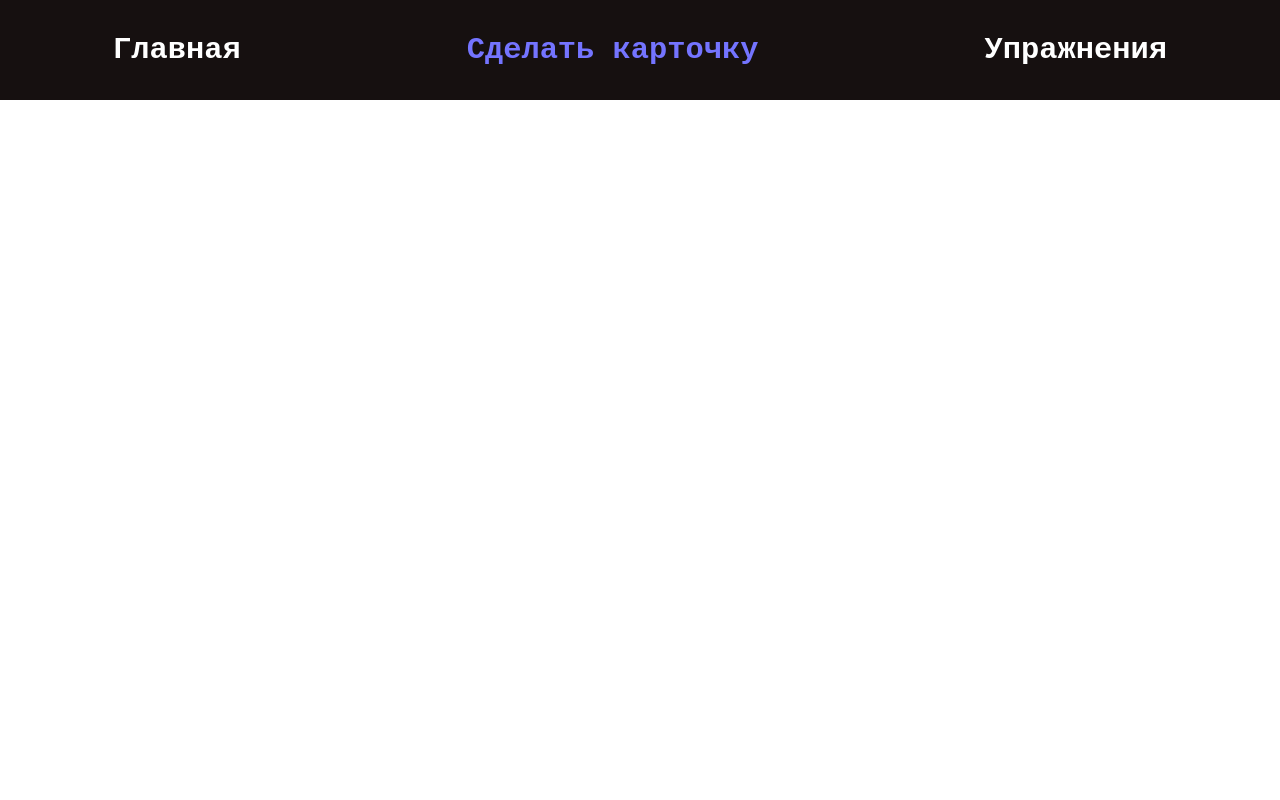
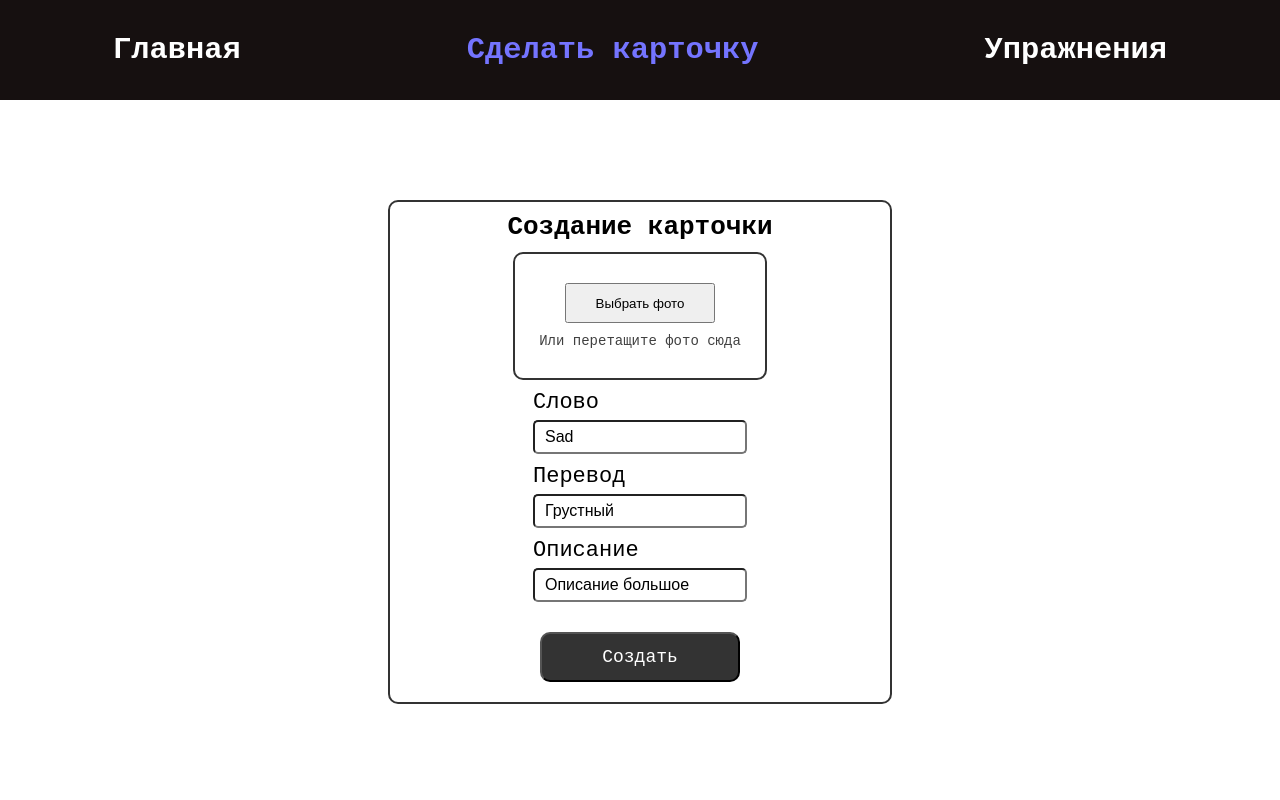
Before and after one commit to D2MIN/Quizlet-, a React (Create React App) app: page /create-card in a window 1280 px wide. Shown: the top 800 px of the page. Built offline with nearby package versions, Linux system fonts and the light colour scheme.

Commit message:
Сделал первый прототип страницы для создания карточек, без участия бд и самого создания

```diff
--- a/src/Components/App/ColorStyles.scss
+++ b/src/Components/App/ColorStyles.scss
@@ -1,3 +1,4 @@
 $dark-bg : rgb(22, 16, 16);
 $hover-link-color: rgb(116, 116, 255);
 $strongColor : rgb(0, 110, 255);
+$active-input : rgba(134, 134, 255, 0.63);
--- /dev/null
+++ b/src/Components/Pages/CreateCard/CreateCard.module.scss
@@ -0,0 +1,83 @@
+@use '../../App/ColorStyles.scss' as *;
+
+.CreateCard{
+    display: flex;
+    justify-content: center;
+    margin-top: 100px;
+    font-family: monospace;
+}
+
+.createCardSection{
+    display: flex;
+    flex-direction: column;
+    justify-content: center;
+    align-items: center;
+
+    width: 500px;
+    height: 500px;
+    border: 2px solid #333;
+    border-radius: 10px;
+}
+
+.imgCard{
+    border: 2px solid #333;
+    border-radius: 10px;
+
+    display: flex;
+    justify-content: center;
+    align-items: center;
+
+    width: 250px;
+    height: 150px;
+
+    input{
+        position: absolute;
+        opacity: 0;
+        width: 250px;
+        height: 150px;
+        z-index: 2;
+    }
+
+    overflow: hidden;
+}
+
+.imgPrev{
+    img{
+        display: flex;
+        justify-content: center;
+        align-items: center;
+        height: 100%;
+        width: 100%;
+        min-width: 250px;
+        min-height: 150px;
+        object-fit: cover;
+    }
+}
+
+.selectTitle{
+    display: flex;
+    flex-direction: column;
+    justify-content: center;
+    align-items: center;
+    gap: 10px;
+
+    p{
+        font-size: 14px;
+        color: rgb(65, 65, 65);
+    }
+}
+
+.selectBtn{
+    height: 40px;
+    width: 150px;
+}
+
+.imgCard:hover .selectBtn{
+    transition: all 1s;
+    background-color: $strongColor;
+    color: white;
+}
+
+.button{
+    margin: 20px 0px;
+}
--- /dev/null
+++ b/src/Components/Pages/CreateCard/CreateCard.tsx
@@ -0,0 +1,55 @@
+import React, { useState } from "react";
+import style from './CreateCard.module.scss';
+import { ButtonForm } from "../../Shared/ButtonForm/ButtonForm";
+import { InputForm } from "../../Shared/InputForm/InputForm";
+
+export function CreateCard(){
+
+    const [selectedImage, setSelectedImage] = useState<string | null>(null);
+    function handleImageChange(event:any){
+        const file = event.target.files[0];
+        if(file){
+            setSelectedImage(URL.createObjectURL(file));
+        };
+    };
+
+    return(
+        <div className={style.CreateCard}>
+            <div className={style.createCardSection}>
+                <h1 style={{margin:'10px'}}>Создание карточки</h1>
+                <div className={style.imgCard}>
+                    <input
+                        className={style.fileImg}
+                        type='file'
+                        accept="image/*"
+                        onChange={handleImageChange}
+                    />
+                    <div className={style.imgPrev}>
+                        {selectedImage != null?
+                            (
+                                <div>
+                                    <img
+                                        src={selectedImage}
+                                        alt="Загруженное изображение"
+                                    />
+                                </div>
+                            ) :
+                            <div className={style.selectTitle}>
+                                <button className={style.selectBtn}>Выбрать фото</button>
+                                <p>Или перетащите фото сюда </p>
+                            </div>
+                        }
+                    </div>
+                </div>
+                <div className={style.inputs}>
+                    <InputForm text='Sad' title="Слово"/>
+                    <InputForm text='Грустный' title="Перевод"/>
+                    <InputForm text='Описание большое' title="Описание"/>
+                </div>
+                <div className={style.button}>
+                    <ButtonForm text="Создать"/>
+                </div>
+            </div>
+        </div>
+    )
+}
--- a/src/Components/Pages/MainPage/Main.module.scss
+++ b/src/Components/Pages/MainPage/Main.module.scss
@@ -7,6 +7,10 @@
     overflow: hidden;
 }
 
+.body{
+    min-height: calc(100vh - 100px);
+}
+
 .header{
     height: 100px;
 }
--- a/src/Components/Pages/MainPage/Main.tsx
+++ b/src/Components/Pages/MainPage/Main.tsx
@@ -1,3 +1,4 @@
+import { Outlet } from "react-router-dom";
 import { Footer } from "../../Widgets/Footer/Footer";
 import { Header } from "../../Widgets/Header/Header";
 import { MainBody } from "../../Widgets/MainBody/MainBody";
@@ -11,7 +12,8 @@ export function Main(){
                 <Header/>
             </div>
             <div className={style.body}>
-                <MainBody/>
+                {/* <MainBody/> */}
+                <Outlet />
             </div>
             <div className={style.footer}>
                 <Footer/>
--- /dev/null
+++ b/src/Components/Shared/ButtonForm/ButtonForm.module.scss
@@ -0,0 +1,50 @@
+@use '../../App/ColorStyles.scss' as *;
+
+.ButtonForm{
+    width: 200px;
+    height: 50px;
+    display: flex;
+    justify-content: center;
+    align-items: center;
+}
+
+.button{
+    height: 50px;
+    width: 200px;
+    border-radius: 10px;
+
+    font-size: 18px;
+    font-family: monospace;
+    color: white;
+    background-color: #333;
+
+    animation: sizeButtUp 1s ease forwards;
+}
+
+.ButtonForm:hover .button{
+    animation: sizeButt 1s ease forwards;
+}
+
+@keyframes sizeButt{
+    0%{
+        height: 50px;
+        width: 200px;
+    }
+    100%{
+        height: 50px;
+        width: 180px;
+        background-color: $hover-link-color;
+    }
+}
+
+@keyframes sizeButtUp{
+    0%{
+        height: 50px;
+        width: 180px;
+        background-color: $hover-link-color;
+    }
+    100%{
+        height: 50px;
+        width: 200px;
+    }
+}
--- /dev/null
+++ b/src/Components/Shared/ButtonForm/ButtonForm.tsx
@@ -0,0 +1,13 @@
+import style from './ButtonForm.module.scss';
+
+interface ButtonFormProp{
+    text : string
+}
+
+export function ButtonForm({text}: ButtonFormProp){
+    return(
+        <div className={style.ButtonForm}>
+            <button className={style.button}>{text}</button>
+        </div>
+    )
+}
--- /dev/null
+++ b/src/Components/Shared/InputForm/InputForm.module.scss
@@ -0,0 +1,24 @@
+@use '../../App/ColorStyles.scss' as *;
+
+.InputForm{
+    margin: 10px;
+}
+
+.title{
+    font-size: 22px;
+    font-family: monospace;
+}
+
+.input{
+    height: 30px;
+    width: 200px;
+    border-radius: 5px;
+    margin-top: 5px;
+    padding-left: 10px;
+    font-size: 16px;
+}
+
+.input:focus{
+    background-color: $active-input;
+    color: white;
+}
--- /dev/null
+++ b/src/Components/Shared/InputForm/InputForm.tsx
@@ -0,0 +1,24 @@
+import { useState } from "react";
+import style from "./InputForm.module.scss";
+
+interface InputFormProp{
+    text : string
+    title : string
+}
+
+export function InputForm({text, title} : InputFormProp){
+
+    const [value,setValue] = useState(text)
+
+    return(
+        <div className={style.InputForm}>
+            <p className={style.title}>{title}</p>
+            <input
+                className={style.input}
+                type="text"
+                value={value}
+                onChange={(e)=>{setValue(e.target.value)}}
+            />
+        </div>
+    )
+}
```
Also changed, not shown: src/Router/router.jsx (+13 -9 lines).
